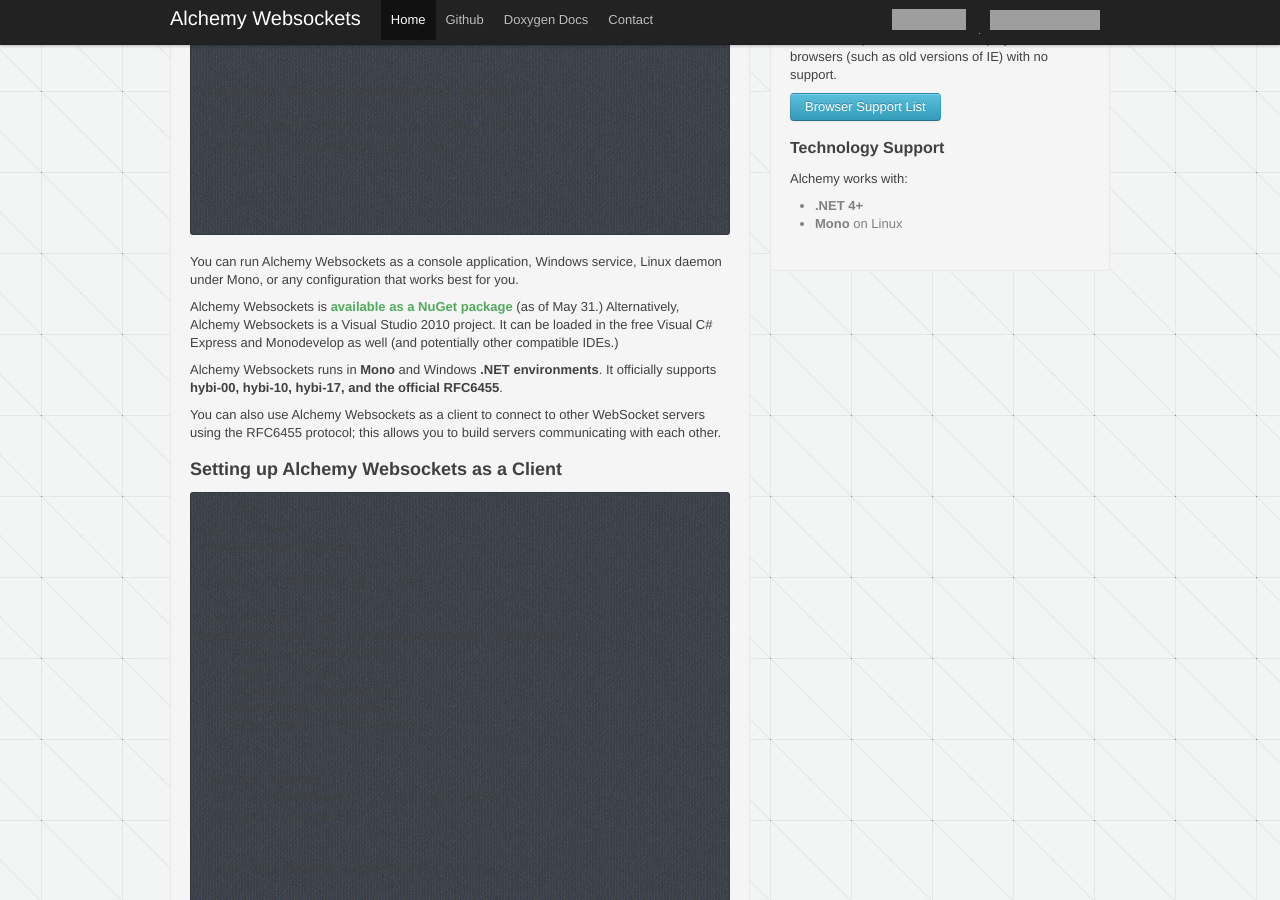
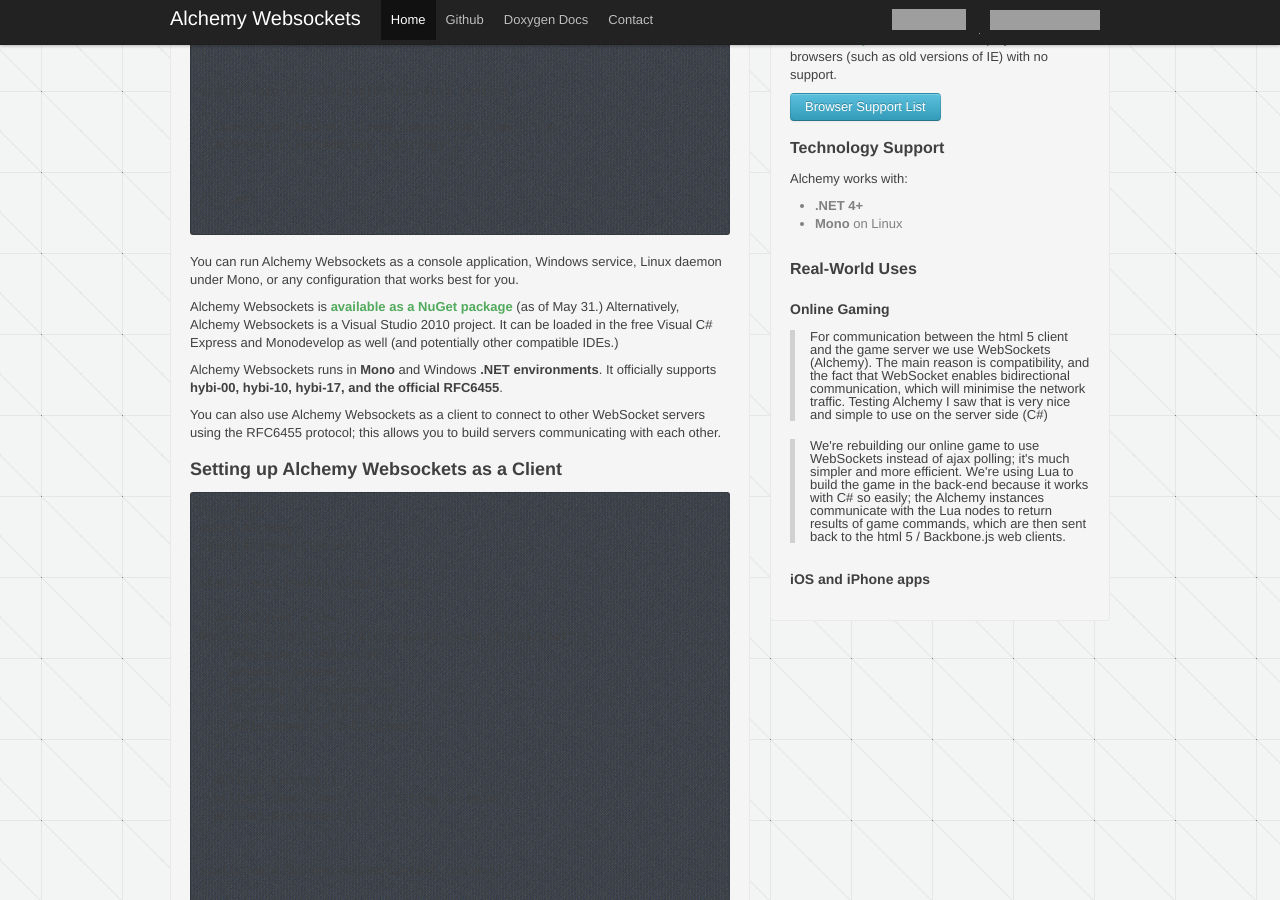
Before and after one commit to Olivine-Labs/Alchemy-Websockets, a Jekyll site: the page built from index.html, in a window 1280 px wide and 900 px high, scrolled down 841 px. Built offline with Jekyll 4.4.1, drawn with Linux system fonts in a browser that asks for light colours; nearby versions of some CDN libraries; Markdown is read by kramdown in place of the engine named in the settings; grey boxes are pictures that could not be loaded.

Commit message:
use cases

```diff
--- a/index.html
+++ b/index.html
@@ -187,6 +187,30 @@ static void OnReceive(UserContext context)
           <li><strong>.NET 4+</strong></li>
           <li><strong>Mono</strong> on Linux</li>
         </ul>
+
+        <h4>Real-World Uses</h4>
+
+        <h5>Online Gaming</h5>
+
+        <blockquote>
+          For communication between the html 5 client and the game
+          server we use WebSockets (Alchemy). The main reason is
+          compatibility, and the fact that WebSocket enables bidirectional
+          communication, which will minimise the network traffic.
+          Testing Alchemy I saw that is very nice and simple to
+          use on the server side (C#)
+        </blockquote>
+
+        <blockquote>
+          We're rebuilding our online game to use WebSockets instead of ajax
+          polling; it's much simpler and more efficient. We're using Lua to
+          build the game in the back-end because it works with C# so easily;
+          the Alchemy instances communicate with the Lua nodes to return results
+          of game commands, which are then sent back to the html 5 / Backbone.js
+          web clients.
+        </blockquote>
+
+        <h5>iOS and iPhone apps</h5>
       </div>
     </div>
   </div>
```
